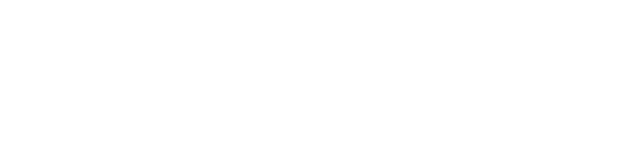
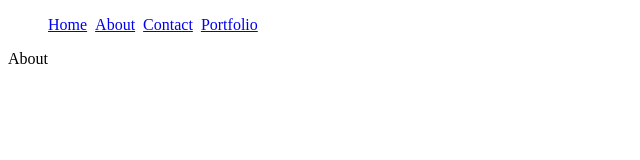
Before and after one commit to HamzaBlala49/bootcamp-day-6-exercise-1, a plain HTML site: page about.html in a window 1280 px wide. Shown: the whole page, without its empty margins (0-640 px from the left). Drawn offline with Linux system fonts and the light colour scheme.

Commit message:
Linking each page with the other

```diff
--- a/about.html
+++ b/about.html
@@ -0,0 +1,22 @@
+<!DOCTYPE html>
+<html lang="en">
+<head>
+    <meta charset="UTF-8">
+    <meta name="viewport" content="width=device-width, initial-scale=1.0">
+    <link rel="stylesheet" href="./assets/css/style.css">
+    <title>About</title>
+</head>
+<body>
+    <nav>
+        <ul>
+            <li><a href="./index.html">Home</a></li>
+            <li><a href="./about.html">About</a></li>
+            <li><a href="./contact.html">Contact</a></li>
+            <li><a href="./protfolio.html">Portfolio</a></li>
+        </ul>
+    </nav>
+    <header>
+        About
+    </header>
+</body>
+</html>
--- a/assets/css/style.css
+++ b/assets/css/style.css
@@ -0,0 +1,6 @@
+ul{
+    list-style: none;
+    display: flex;
+    gap: 8px;
+
+}
```
Also changed, not shown: contact.html (+22 -0 lines), index.html (+9 -2 lines), protfolio.html (+22 -0 lines).
